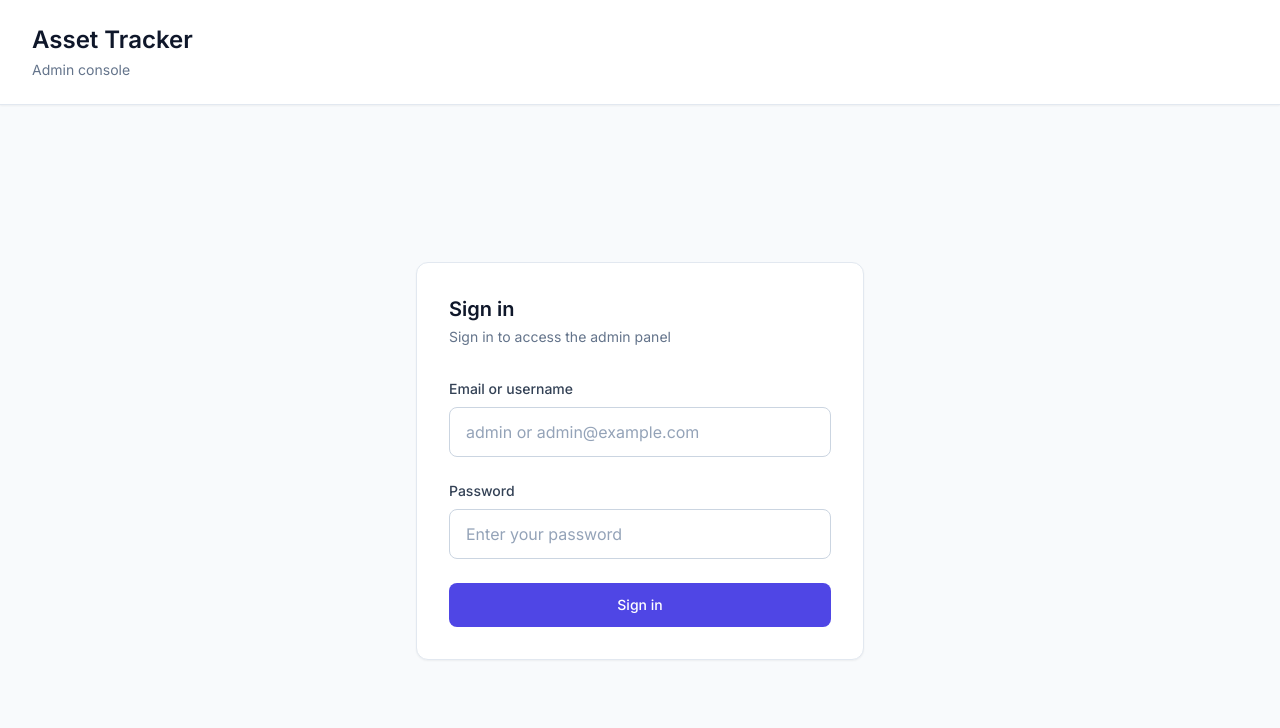
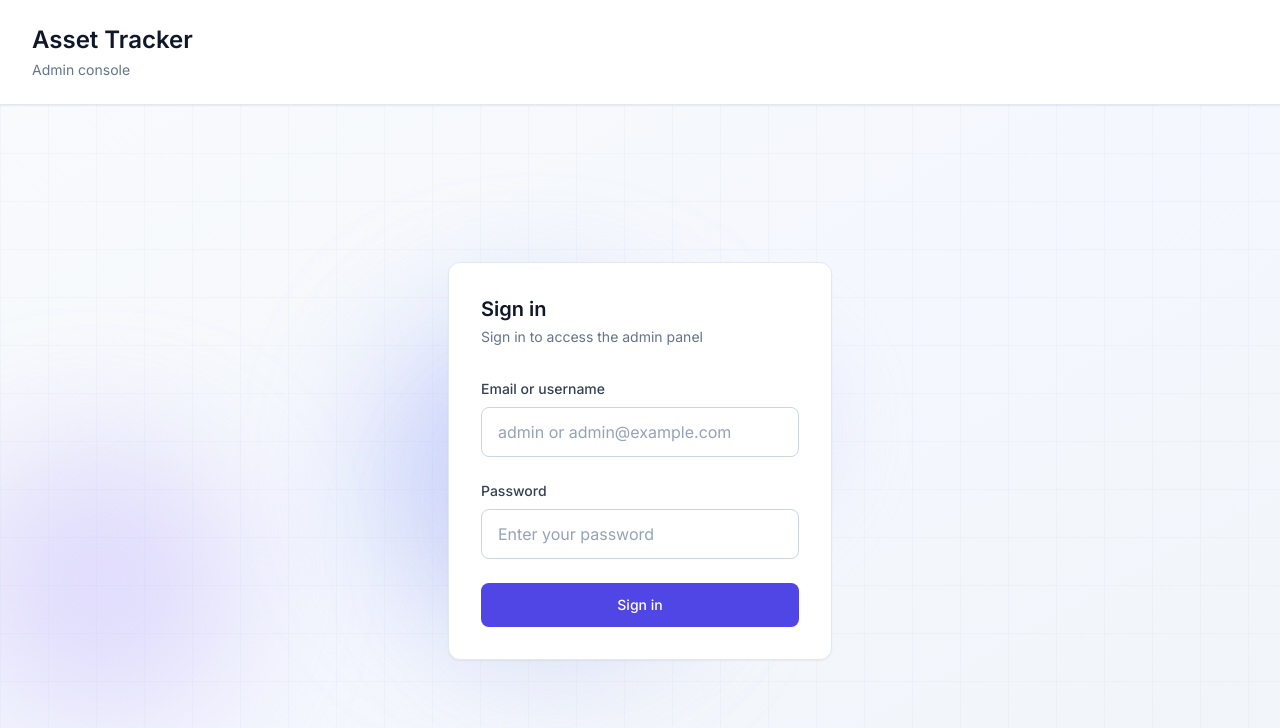
Before and after one commit to JaskiratOberoi/Asset-tracker, a Vue app in the folder frontend/: page /login in a window 1280 px wide. Shown: the top 728 px of the page. Built offline with nearby package versions, Linux system fonts and the light colour scheme; no server answers.

Commit message:
Improve admin login UI: match dashboard style, add interactive background

```diff
--- a/frontend/src/components/AssetsTable.vue
+++ b/frontend/src/components/AssetsTable.vue
@@ -1,5 +1,5 @@
 <script setup lang="ts">
-import { ref, onMounted } from 'vue'
+import { ref, onMounted, computed } from 'vue'
 import { getAssets, getFileViewUrl, acknowledgeAsset, deleteAsset } from '../lib/api'
 import { gsap } from 'gsap'
 
@@ -24,6 +24,10 @@ const tableContainer = ref<HTMLElement | null>(null)
 const deleteTarget = ref<Asset | null>(null)
 const isDeleting = ref(false)
 const isAcknowledging = ref<string | null>(null)
+const isAcknowledgingAll = ref(false)
+
+const pendingAssets = computed(() => assets.value.filter((a) => !a.acknowledged_at))
+const hasPending = computed(() => pendingAssets.value.length > 0)
 
 const handleViewBill = async (fileId: string) => {
   try {
@@ -66,6 +70,24 @@ const handleAcknowledge = async (asset: Asset) => {
     error.value = (err instanceof Error ? err.message : null) || 'Failed to acknowledge'
   } finally {
     isAcknowledging.value = null
+  }
+}
+
+const handleAcknowledgeAll = async () => {
+  if (!hasPending.value) return
+  try {
+    isAcknowledgingAll.value = true
+    error.value = null
+    const now = new Date().toISOString()
+    for (const asset of pendingAssets.value) {
+      await acknowledgeAsset(asset.id)
+      const a = assets.value.find((x) => x.id === asset.id)
+      if (a) a.acknowledged_at = now
+    }
+  } catch (err: unknown) {
+    error.value = (err instanceof Error ? err.message : null) || 'Failed to acknowledge all'
+  } finally {
+    isAcknowledgingAll.value = false
   }
 }
 
@@ -118,7 +140,18 @@ onMounted(async () => {
       </div>
     </div>
 
-    <div v-else class="overflow-x-auto custom-scrollbar">
+    <div v-else>
+      <div class="flex justify-end mb-4">
+        <button
+          v-if="hasPending"
+          @click="handleAcknowledgeAll"
+          :disabled="isAcknowledgingAll"
+          class="inline-flex items-center px-4 py-2 text-sm font-semibold text-green-700 bg-green-50 rounded-lg hover:bg-green-100 disabled:opacity-50"
+        >
+          {{ isAcknowledgingAll ? 'Acknowledging…' : `Acknowledge all (${pendingAssets.length})` }}
+        </button>
+      </div>
+      <div class="overflow-x-auto custom-scrollbar">
       <table class="min-w-full divide-y divide-slate-200">
         <thead>
           <tr class="bg-slate-50/80">
@@ -265,6 +298,7 @@ onMounted(async () => {
           </tr>
         </tbody>
       </table>
+      </div>
     </div>
 
     <!-- Delete confirmation modal -->
--- a/frontend/src/views/AdminDashboardView.vue
+++ b/frontend/src/views/AdminDashboardView.vue
@@ -76,7 +76,7 @@ onMounted(async () => {
 
       <!-- Main Content - Bento Box Layout -->
       <main class="max-w-7xl mx-auto px-8 py-8">
-        <div class="grid grid-cols-1 lg:grid-cols-12 gap-8">
+        <div class="grid grid-cols-1 lg:grid-cols-12 gap-5">
           <div class="lg:col-span-8 bento-card">
             <ExpenseCharts />
           </div>
--- a/frontend/src/views/LoginView.vue
+++ b/frontend/src/views/LoginView.vue
@@ -1,5 +1,5 @@
 <script setup lang="ts">
-import { ref, onMounted, watch } from 'vue'
+import { ref, onMounted, onUnmounted, watch } from 'vue'
 import { useRouter, useRoute } from 'vue-router'
 import { login } from '../lib/api'
 import { gsap } from 'gsap'
@@ -11,6 +11,26 @@ const password = ref('')
 const error = ref<string | null>(null)
 const isLoading = ref(false)
 const loginContainer = ref<HTMLElement | null>(null)
+const bgLayer = ref<HTMLElement | null>(null)
+
+// Mouse position for interactive background (normalized -1 to 1)
+const mouse = ref({ x: 0, y: 0 })
+const targetMouse = ref({ x: 0, y: 0 })
+
+const onMouseMove = (e: MouseEvent) => {
+  const w = window.innerWidth
+  const h = window.innerHeight
+  targetMouse.value.x = (e.clientX / w) * 2 - 1
+  targetMouse.value.y = (e.clientY / h) * 2 - 1
+}
+
+let rafId = 0
+const lerp = (a: number, b: number, t: number) => a + (b - a) * t
+const animateMouse = () => {
+  mouse.value.x = lerp(mouse.value.x, targetMouse.value.x, 0.08)
+  mouse.value.y = lerp(mouse.value.y, targetMouse.value.y, 0.08)
+  rafId = requestAnimationFrame(animateMouse)
+}
 
 // Show message when redirected back from admin (e.g. session could not be verified)
 watch(
@@ -48,13 +68,33 @@ onMounted(() => {
       ease: 'power2.out'
     })
   }
+  // Floating animation for background orbs
+  const blobEls = bgLayer.value?.querySelectorAll('[data-blob]')
+  blobEls?.forEach((el, i) => {
+    const sign = i % 2 === 0 ? 1 : -1
+    gsap.to(el, {
+      x: `+=${80 * sign}`,
+      y: `+=${40 * sign}`,
+      duration: 8 + i * 2,
+      repeat: -1,
+      yoyo: true,
+      ease: 'sine.inOut'
+    })
+  })
+  rafId = requestAnimationFrame(animateMouse)
+  window.addEventListener('mousemove', onMouseMove)
+})
+
+onUnmounted(() => {
+  cancelAnimationFrame(rafId)
+  window.removeEventListener('mousemove', onMouseMove)
 })
 </script>
 
 <template>
   <div class="min-h-screen bg-slate-50">
     <!-- Header - matches AdminDashboardView -->
-    <header class="bg-white border-b border-slate-200 shadow-sm">
+    <header class="relative z-20 bg-white border-b border-slate-200 shadow-sm">
       <div class="max-w-7xl mx-auto px-8 py-6">
         <h1 class="text-2xl font-semibold text-slate-900">Asset Tracker</h1>
         <p class="text-sm text-slate-500 mt-1">Admin console</p>
@@ -62,8 +102,64 @@ onMounted(() => {
     </header>
 
     <!-- Main Content -->
-    <main class="max-w-7xl mx-auto px-8 py-12 flex items-center justify-center min-h-[calc(100vh-88px)]">
-      <div ref="loginContainer" class="w-full max-w-md">
+    <main class="relative min-h-[calc(100vh-88px)] flex items-center justify-center overflow-hidden">
+      <!-- Interactive background -->
+      <div ref="bgLayer" class="absolute inset-0 pointer-events-none">
+        <div class="absolute inset-0 bg-gradient-to-br from-slate-50 via-indigo-50/40 to-slate-100" />
+        <!-- Subtle grid -->
+        <div
+          class="absolute inset-0 opacity-[0.4]"
+          style="background-image: linear-gradient(rgba(148,163,184,0.15) 1px, transparent 1px), linear-gradient(90deg, rgba(148,163,184,0.15) 1px, transparent 1px); background-size: 48px 48px;"
+        />
+        <!-- Floating orbs with mouse parallax -->
+        <div
+          class="absolute top-1/4 left-1/4 w-[320px] h-[320px] rounded-full"
+          :style="{ transform: `translate(${mouse.x * 24}px, ${mouse.y * 24}px)` }"
+        >
+          <div
+            data-blob
+            class="absolute inset-0 rounded-full bg-indigo-300/50 blur-3xl"
+          />
+        </div>
+        <div
+          class="absolute top-1/2 right-1/5 w-[280px] h-[280px] rounded-full"
+          :style="{ transform: `translate(${mouse.x * -20}px, ${mouse.y * 20}px)` }"
+        >
+          <div
+            data-blob
+            class="absolute inset-0 rounded-full bg-violet-300/40 blur-3xl"
+          />
+        </div>
+        <div
+          class="absolute bottom-1/4 left-1/3 w-[240px] h-[240px] rounded-full"
+          :style="{ transform: `translate(${mouse.x * 16}px, ${mouse.y * -16}px)` }"
+        >
+          <div
+            data-blob
+            class="absolute inset-0 rounded-full bg-slate-300/35 blur-3xl"
+          />
+        </div>
+        <div
+          class="absolute top-1/3 right-1/3 w-[200px] h-[200px] rounded-full"
+          :style="{ transform: `translate(${mouse.x * -12}px, ${mouse.y * -12}px)` }"
+        >
+          <div
+            data-blob
+            class="absolute inset-0 rounded-full bg-indigo-200/30 blur-2xl"
+          />
+        </div>
+        <div
+          class="absolute bottom-1/3 right-1/2 w-[180px] h-[180px] rounded-full"
+          :style="{ transform: `translate(${mouse.x * 10}px, ${mouse.y * 10}px)` }"
+        >
+          <div
+            data-blob
+            class="absolute inset-0 rounded-full bg-violet-200/25 blur-2xl"
+          />
+        </div>
+      </div>
+
+      <div ref="loginContainer" class="relative z-10 w-full max-w-md mx-auto px-8 py-12">
         <!-- Card - same style as admin dashboard bento cards -->
         <div class="bg-white rounded-xl shadow-sm border border-slate-200 p-8">
           <div class="mb-8">
```
Also changed, not shown: frontend/src/components/ExpenseCharts.vue (+15 -15 lines).
